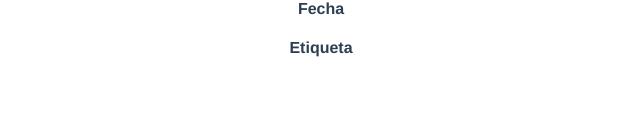
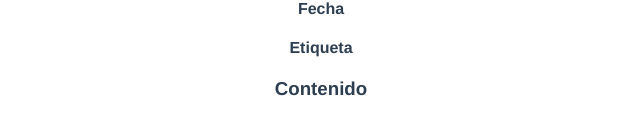
Before and after one commit to GeraMaldonado/myBlog, a Vue app: page / in a window 1280 px wide. Shown: the part 344-478 px from the top of the page, without its empty margins (319-959 px from the left). Built offline with nearby package versions, Linux system fonts and the light colour scheme.

Commit message:
Creacion de BlogContenido y modificaicon de App.vue

```diff
--- a/src/App.vue
+++ b/src/App.vue
@@ -3,18 +3,21 @@
   <BlogHeader/>
   <BlogFecha/>
   <BlogEtiqueta/>
+  <BlogContenido/>
 </template>
 
 <script>
 import BlogHeader from "./components/BlogHeader.vue"
 import BlogFecha from "./components/BlogFecha.vue"
 import BlogEtiqueta from "./components/BlogEtiqueta.vue"
+import BlogContenido from "./components/BlogContenido.vue"
 export default {
   name: 'App',
   components: {
       BlogHeader,
       BlogFecha,
       BlogEtiqueta,
+      BlogContenido,
   }
 }
 </script>
--- /dev/null
+++ b/src/components/BlogContenido.vue
@@ -0,0 +1,8 @@
+<template>
+    <h3>Contenido</h3>
+</template>
+<script>
+    export default{
+        name: "BlogContenido",
+    }
+</script>
```
